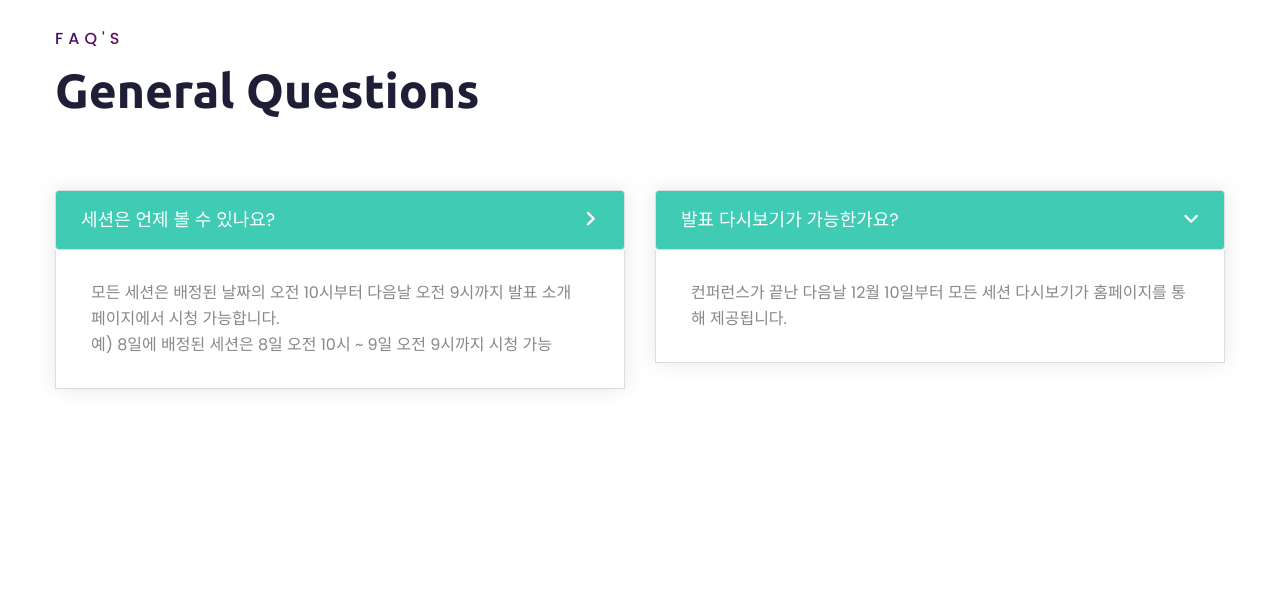
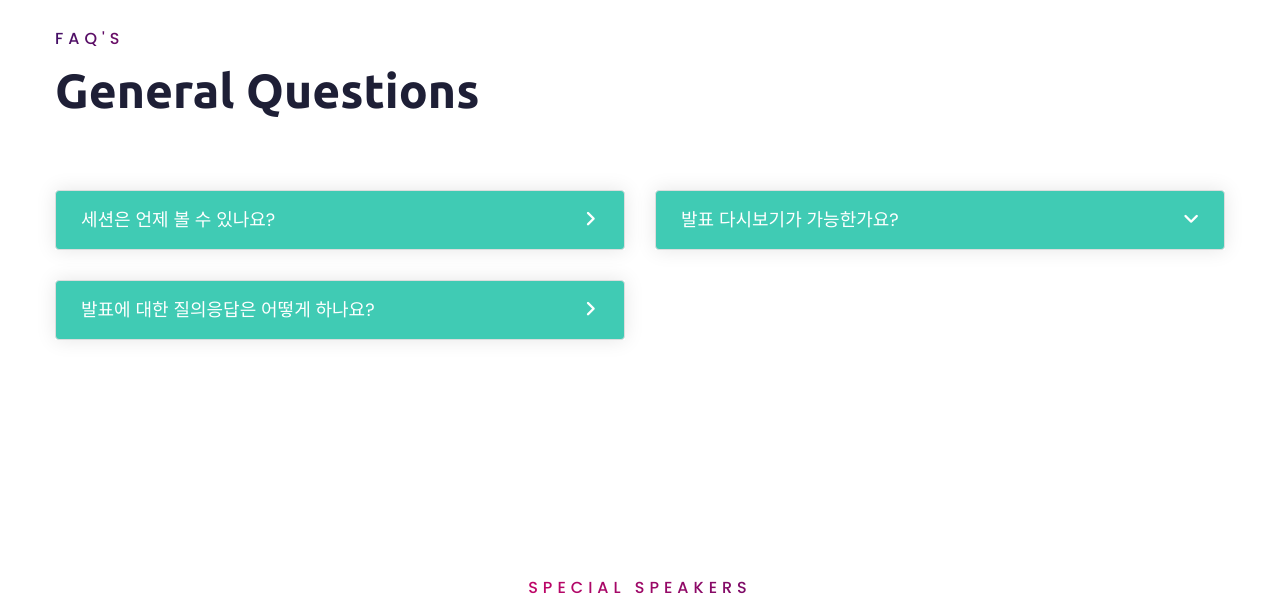
Before and after one commit to openstack-kr/openinfradays-2021, a Django app: page / in a window 1280 px wide. Shown: the part 1505-2118 px from the top of the page. Run offline with Django 3.2, Linux system fonts and the light colour scheme; data that the repository does not hold is empty; some libraries are stand-ins or nearby versions.

Commit message:
FAQ 업데이트

```diff
--- a/templates/index.html
+++ b/templates/index.html
@@ -86,9 +86,17 @@
                             <!--Block-->
                             <li class="accordion block wow fadeInUp">
                                 <div class="acc-btn"><div class="icon-outer"><span class="icon icon-plus fa fa-angle-down"></span> </div>세션은 언제 볼 수 있나요?</div>
-                                <div class="acc-content current">
+                                <div class="acc-content">
                                     <div class="content">
                                         <div class="text">모든 세션은 배정된 날짜의 오전 10시부터 다음날 오전 9시까지 발표 소개 페이지에서 시청 가능합니다.<br> 예) 8일에 배정된 세션은 8일 오전 10시 ~ 9일 오전 9시까지 시청 가능</div>
+                                    </div>
+                                </div>
+                            </li>
+                            <li class="accordion block wow fadeInUp">
+                                <div class="acc-btn"><div class="icon-outer"><span class="icon icon-plus fa fa-angle-down"></span> </div>발표에 대한 질의응답은 어떻게 하나요?</div>
+                                <div class="acc-content">
+                                    <div class="content">
+                                        <div class="text">발표 당일 오후 8시부터 게더타운을 통해 발표자별로 질의 응답을 진행합니다.<br>발표자에 따라 질의응답을 진행하지 못하는 경우가 있으니, 발표 소개 페이지를 통해 질의응답 여부를 확인해주세요.</div>
                                     </div>
                                 </div>
                             </li>
@@ -102,9 +110,9 @@
                             <!--Block-->
                             <li class="accordion block active-block wow fadeInUp">
                                 <div class="acc-btn active"><div class="icon-outer"><span class="icon icon-plus fa fa-angle-down"></span> </div>발표 다시보기가 가능한가요?</div>
-                                <div class="acc-content current">
+                                <div class="acc-content">
                                     <div class="content">
-                                        <div class="text">컨퍼런스가 끝난 다음날 12월 10일부터 모든 세션 다시보기가 홈페이지를 통해 제공됩니다.</div>
+                                        <div class="text">컨퍼런스가 끝난 다음날 12월 10일부터 모든 발표의 다시보기가 홈페이지를 통해 제공됩니다.</div>
                                     </div>
                                 </div>
                             </li>
```
